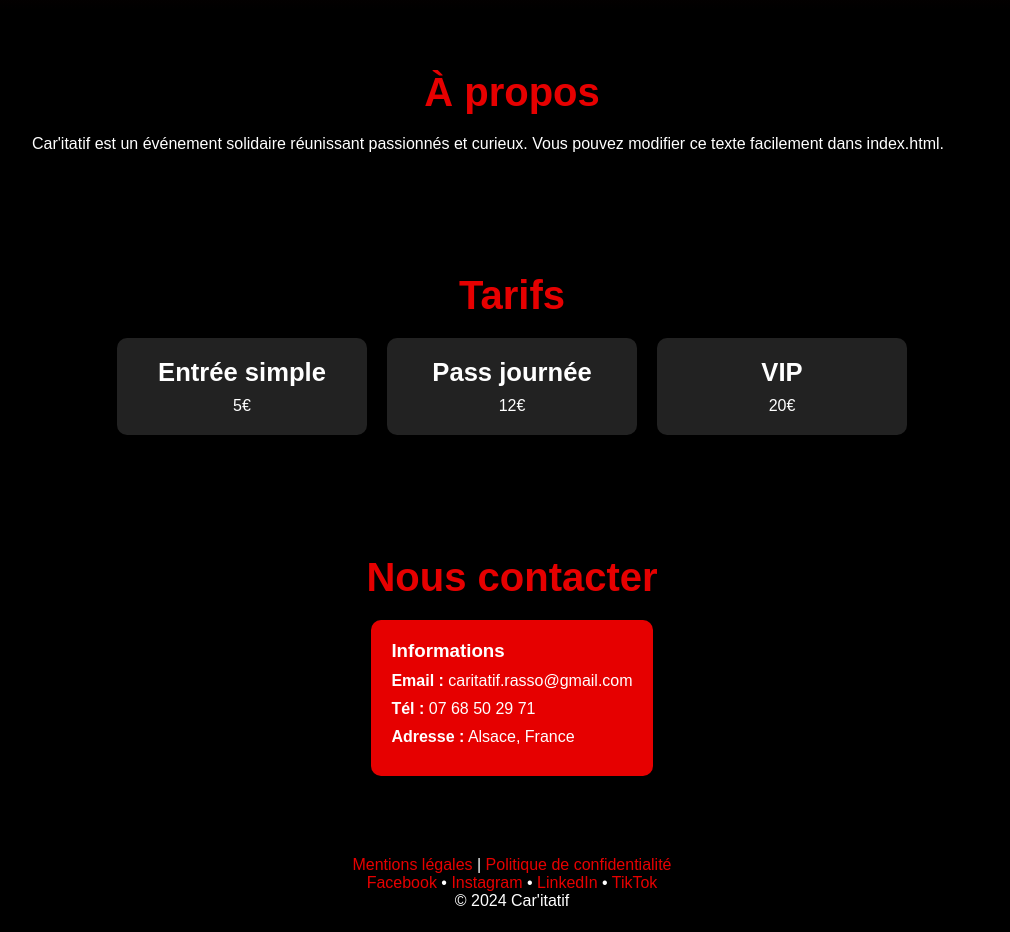
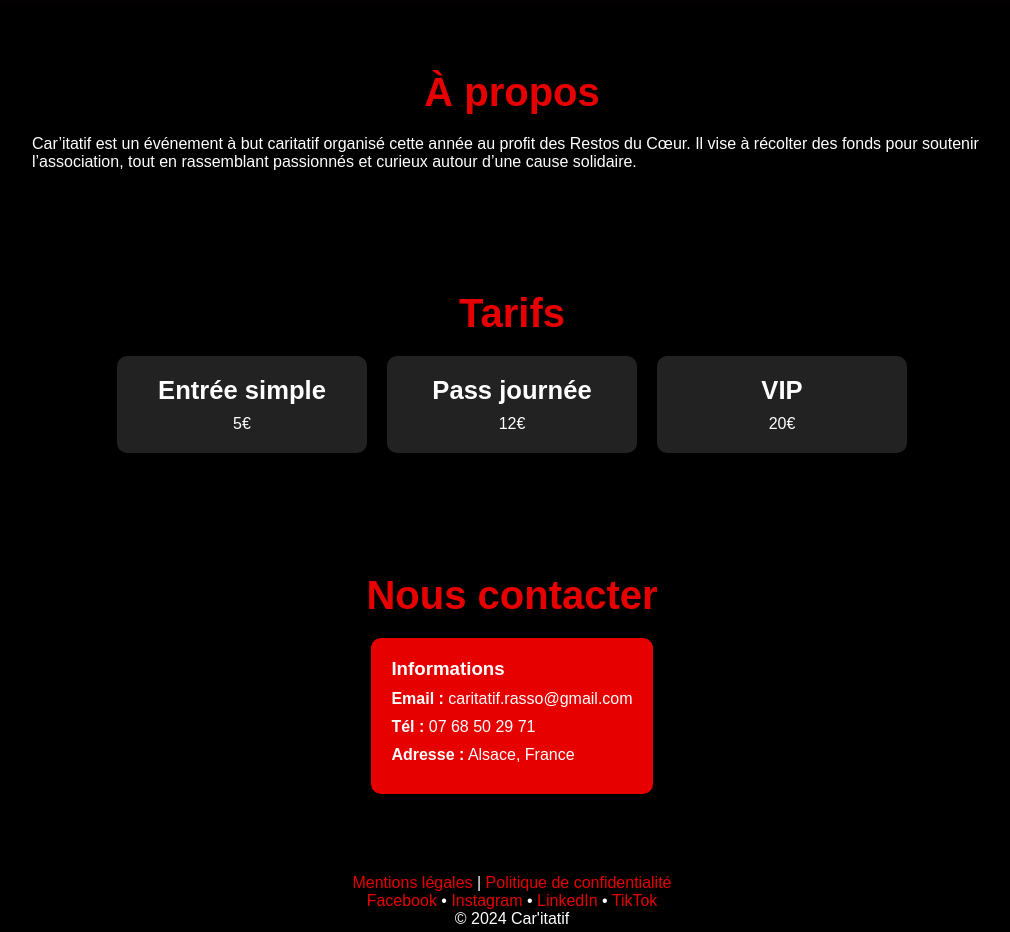
Before and after one commit to caritatifrasso-prog/car-itatif, a plain HTML site: page index.html in a window 1280 px wide. Shown: the part 880-1812 px from the top of the page, without its empty margins (128-1138 px from the left). Drawn offline with Linux system fonts and the light colour scheme.

Commit message:
Update index.html

```diff
--- a/index.html
+++ b/index.html
@@ -38,8 +38,7 @@
   <section id="about">
     <h2>À propos</h2>
     <p>
-      Car'itatif est un événement solidaire réunissant passionnés et curieux.
-      Vous pouvez modifier ce texte facilement dans index.html.
+      Car’itatif est un événement à but caritatif organisé cette année au profit des Restos du Cœur. Il vise à récolter des fonds pour soutenir l’association, tout en rassemblant passionnés et curieux autour d’une cause solidaire.
     </p>
   </section>
 
```
